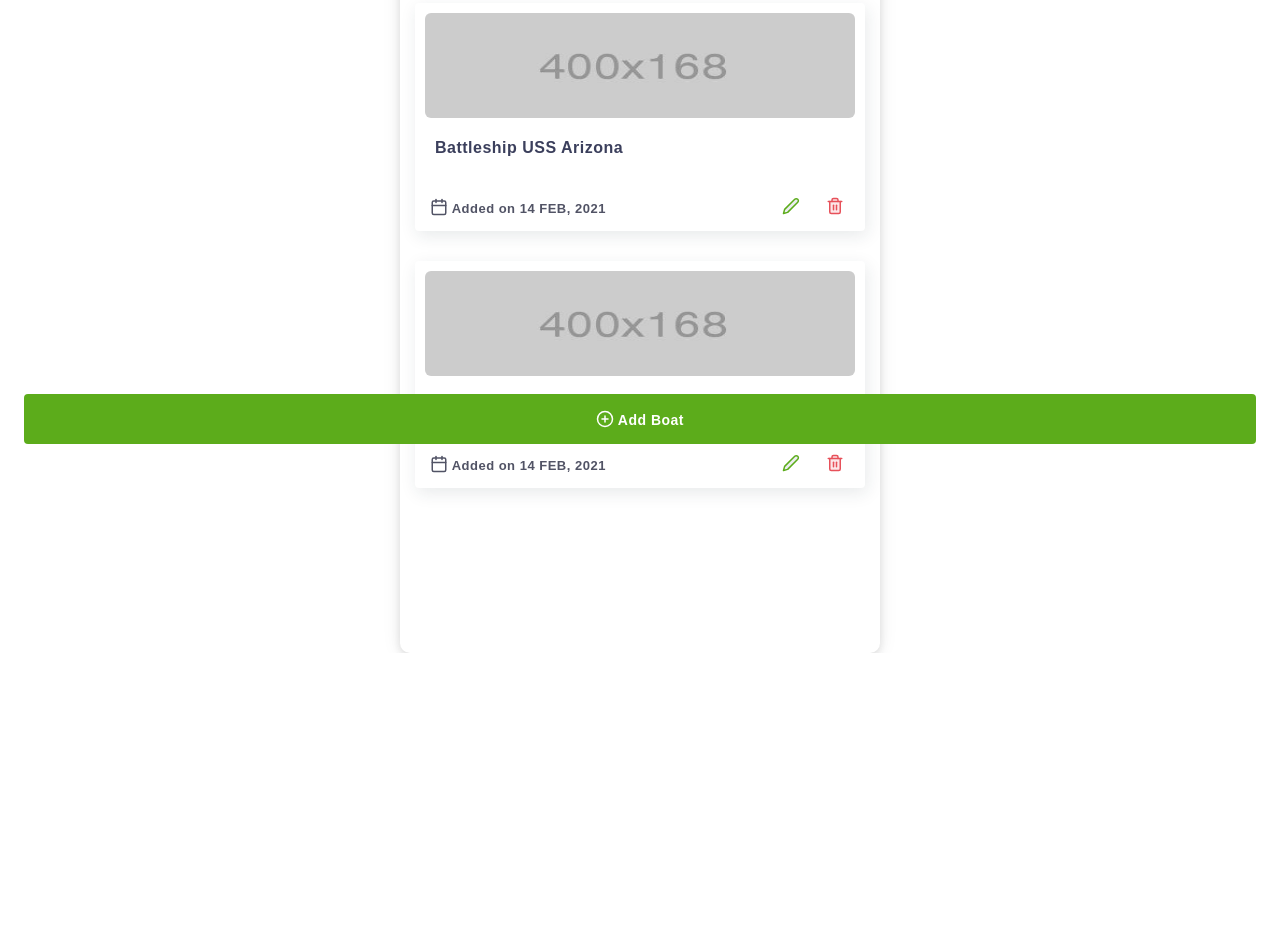
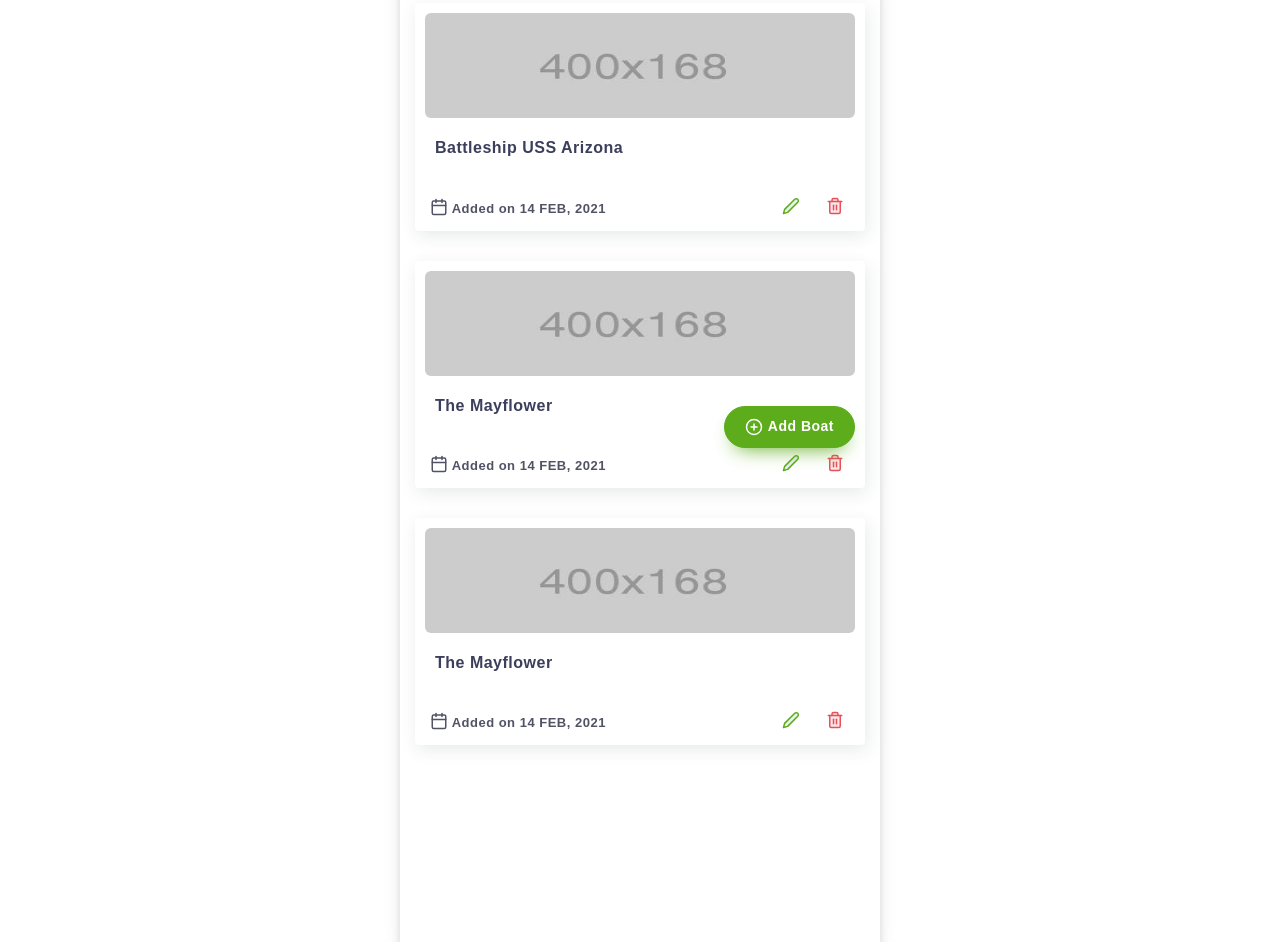
Before and after one commit to Wir2494/vissersapp, a plain HTML site: page vessels-list.html in a window 1280 px wide. Shown: the part 332-1274 px from the top of the page. Before the commit the page ends 985 px from the top, so only its background shows below. Drawn offline with Linux system fonts and the light colour scheme.

Commit message:
changed the add boat button to be slightly rounded, sticky and positioned it bottom right

```diff
--- a/assets/css/scrumboard.css
+++ b/assets/css/scrumboard.css
@@ -508,3 +508,25 @@
 .w-utility-space:last-child {
   margin-bottom: 150px !important;
 }
+
+.w-utility-rounded-btn {
+  width: fit-content;
+  padding: 8px 20px !important;
+  border-radius: 100px !important;
+  border: 1px solid var(--main-accent-color);
+  font-weight: bold !important;
+}
+
+.position-sticky {
+  position: sticky;
+  bottom: 20px;
+  width: fit-content;
+  margin-left: auto;
+  margin-right: 10px;
+}
+
+
+.w-utility-rounded-btn > svg {
+  margin-right: 1px;
+  vertical-align: middle !important;
+}
--- a/vessels-list.html
+++ b/vessels-list.html
@@ -172,9 +172,62 @@
                                     </div>
                                 </div>
                             </a>
+                            <a href="view-boat.html">
+                                <div data-draggable="true" class="card img-task ui-sortable-handle w-utility-space">
+                                    <div class="card-body">
+                                        <div class="task-content">
+                                            <img src="assets/400x168.jpg" class="img-fluid" alt="scrumboard">
+                                        </div>
+                                        <div class="task-header">
+                                            <div class="">
+                                                <h4 class="" data-tasktitle="The Mayflower">The Mayflower</h4>
+                                            </div>
+                                        </div>
+                                        <div class="task-body">
+                                            <div class="task-bottom">
+                                                <div class="tb-section-1">
+                                                    <span data-taskdate="08 Aug 2019"><svg xmlns="http://www.w3.org/2000/svg" width="24" height="24" viewBox="0 0 24 24" fill="none" stroke="currentColor" stroke-width="2" stroke-linecap="round" stroke-linejoin="round" class="feather feather-calendar"><rect x="3" y="4" width="18" height="18" rx="2" ry="2"></rect><line x1="16" y1="2" x2="16" y2="6"></line><line x1="8" y1="2" x2="8" y2="6"></line><line x1="3" y1="10" x2="21" y2="10"></line></svg> Added on 14 FEB, 2021</span>
+                                                </div>
+                                                <div class="tb-section-2">
+                                                    <a class="mr-3" href="/edit-boat.html">
+                                                        <svg xmlns="http://www.w3.org/2000/svg" width="24" height="24" viewBox="0 0 24 24" fill="none" stroke="currentColor" stroke-width="2" stroke-linecap="round" stroke-linejoin="round" class="feather feather-edit-2 s-task-edit"><path d="M17 3a2.828 2.828 0 1 1 4 4L7.5 20.5 2 22l1.5-5.5L17 3z"></path></svg>
+                                                    </a>
+                                                    <button type="button" class="w-utility-btn" data-toggle="modal" data-target="#exampleModal" >
+                                                        <svg xmlns="http://www.w3.org/2000/svg" width="24" height="24" viewBox="0 0 24 24" fill="none" stroke="currentColor" stroke-width="2" stroke-linecap="round" stroke-linejoin="round" class="feather feather-trash-2 s-task-delete"><polyline points="3 6 5 6 21 6"></polyline><path d="M19 6v14a2 2 0 0 1-2 2H7a2 2 0 0 1-2-2V6m3 0V4a2 2 0 0 1 2-2h4a2 2 0 0 1 2 2v2"></path><line x1="10" y1="11" x2="10" y2="17"></line><line x1="14" y1="11" x2="14" y2="17"></line></svg>
+                                                    </button>
+                                                    <div class="modal fade" id="exampleModal" tabindex="-1" role="dialog" aria-labelledby="exampleModalLabel" aria-hidden="true">
+                                                        <div class="modal-dialog" role="document">
+                                                            <div class="modal-content">
+                                                                <div class="modal-header">
+                                                                    <h5 class="modal-title" id="exampleModalLabel">Remove boat</h5>
+                                                                    <button type="button" class="close" data-dismiss="modal" aria-label="Close">
+                                                                      <svg> ... </svg>
+                                                                    </button>
+                                                                </div>
+                                                                <div class="modal-body">
+                                                                    <p class="modal-text">Are you sure you want to remove the boat? Once this is removed there is no going back. Carefully think before deleting. When sure, carry on. </p>
+                                                                </div>
+                                                                <div class="modal-footer">
+                                                                    <button class="btn" data-dismiss="modal"><i class="flaticon-cancel-12"></i> No, don't remove</button>
+                                                                    <button type="button" class="btn btn-primary">Yess, remove</button>
+                                                                </div>
+                                                            </div>
+                                                        </div>
+                                                    </div>
+                                                </div>
+                                            </div>
+                                        </div>
+                                    </div>
+                                </div>
+                            </a>
                         </div>
-                        <div class="add-s-task fixed-bottom mb-4 ml-4 mr-4">
-                            <a href="/add-boat.html" class="addTask"><svg xmlns="http://www.w3.org/2000/svg" width="24" height="24" viewBox="0 0 24 24" fill="none" stroke="currentColor" stroke-width="2" stroke-linecap="round" stroke-linejoin="round" class="feather feather-plus-circle"><circle cx="12" cy="12" r="10"></circle><line x1="12" y1="8" x2="12" y2="16"></line><line x1="8" y1="12" x2="16" y2="12"></line></svg> Add Boat</a>
+                        <div class="add-s-task position-sticky">
+                            <a href="/add-boat.html" class="addTask btn-primary w-utility-rounded-btn">
+                                <svg xmlns="http://www.w3.org/2000/svg" width="24" height="24" viewBox="0 0 24 24" fill="none" stroke="currentColor" stroke-width="2" stroke-linecap="round" stroke-linejoin="round" class="feather feather-plus-circle"><circle cx="12" cy="12" r="10"></circle><line x1="12" y1="8" x2="12" y2="16"></line><line x1="8" y1="12" x2="16" y2="12"></line>
+                                </svg>
+                                Add Boat
+                            </a>
+
                         </div>
                     </div>
                 </div>
```
